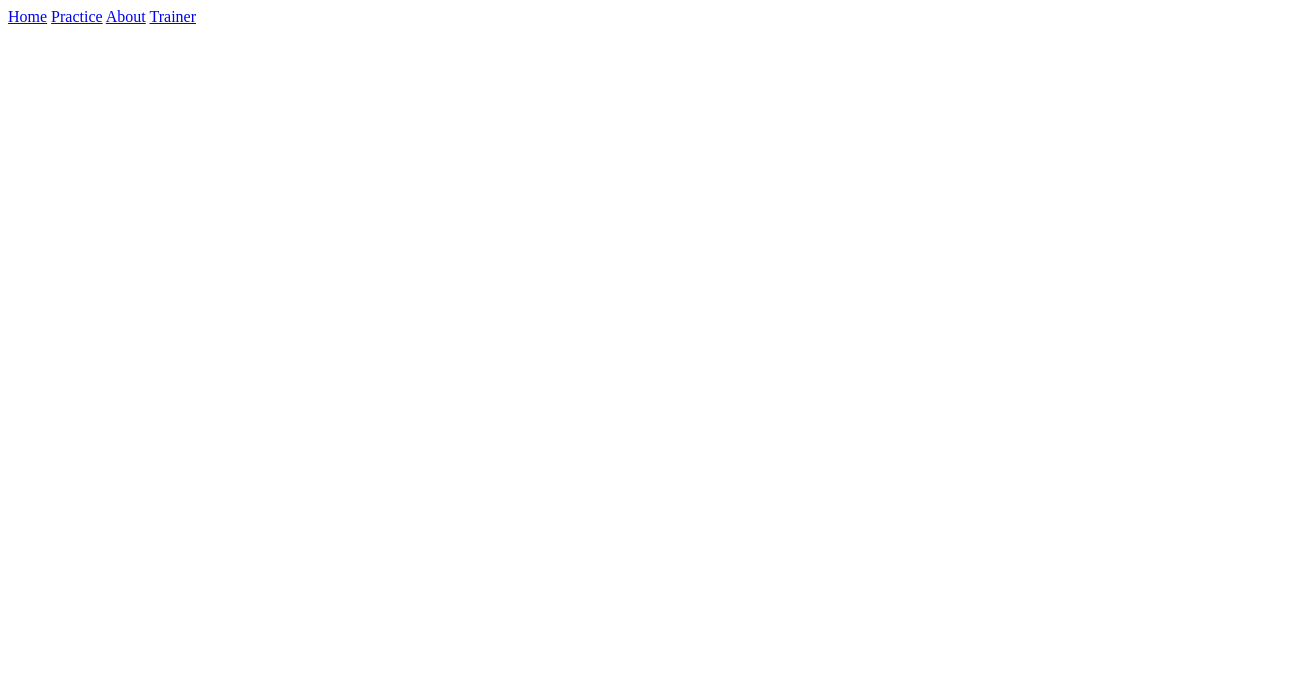
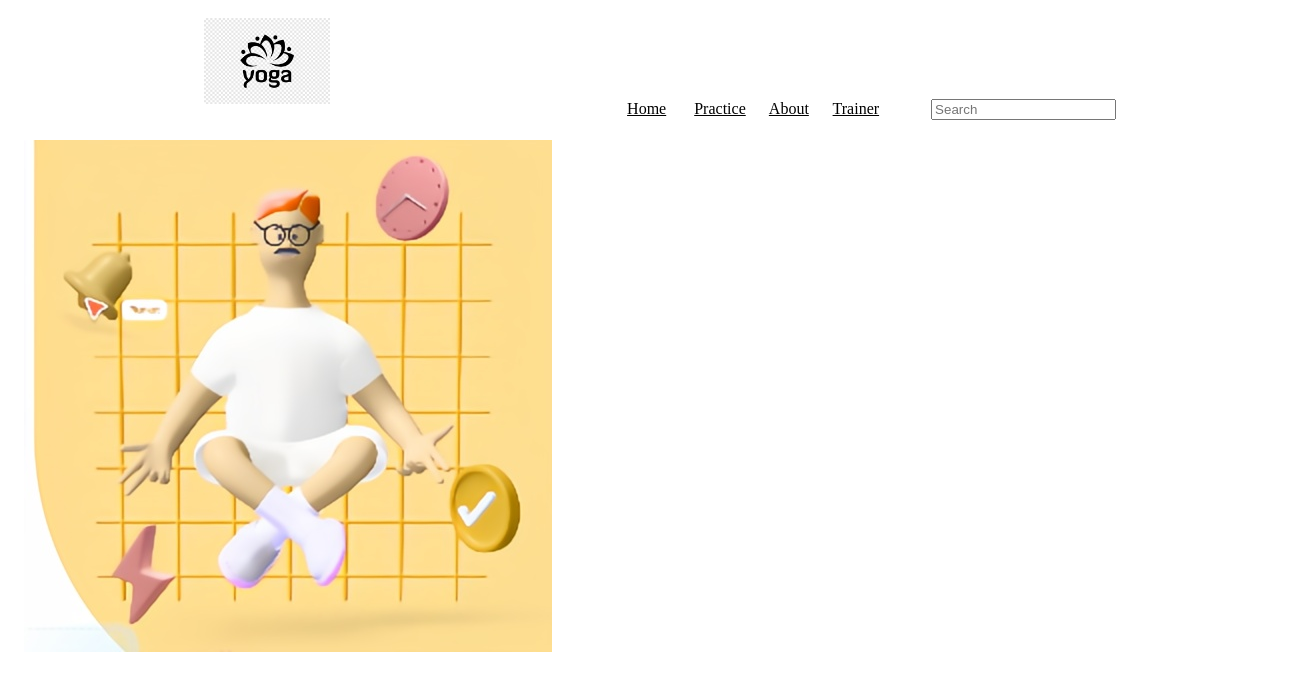
Before and after one commit to Valentine-Nkatha/collaboration-assignment-1, a plain HTML site: page index.html in a window 1280 px wide. Shown: the whole page, 1304 px wide, since content can reach past the window. Drawn offline with Linux system fonts and the light colour scheme.

Commit message:
worked on index.html

```diff
--- a/index.html
+++ b/index.html
@@ -1,18 +1,26 @@
 <!DOCTYPE html>
 <html lang="en">
-<head>
-    <meta charset="UTF-8">
-    <meta name="viewport" content="width=device-width, initial-scale=1.0">
+  <head>
+    <meta charset="UTF-8" />
+    <meta name="viewport" content="width=device-width, initial-scale=1.0" />
     <title>Yoga</title>
-    <link rel="stylesheet" href="">
-</head>
-<body>
-    <div class="navbar">
-        <a href="#">Home</a>
-        <a href="#">Practice</a>
-        <a href="#">About</a>
-        <a href="#">Trainer</a>
-        <a href="#"></a>
+    <link rel="stylesheet" href="styles.css" />
+  </head>
+  <body>
+    <nav class="navbar">
+    <img src="logo.png" alt="logo" class="logo">
+      <a href="#">Home</a>&nbsp;&nbsp;&nbsp;&nbsp;&nbsp;&nbsp;
+      <a href="#">Practice</a>&nbsp;&nbsp;&nbsp;&nbsp;&nbsp;
+      <a href="#">About</a>&nbsp;&nbsp;&nbsp;&nbsp;&nbsp;
+      <a href="#">Trainer</a>&nbsp;&nbsp;&nbsp;&nbsp;&nbsp;
+      <a href="#"></a>&nbsp;&nbsp;&nbsp;&nbsp;&nbsp;&nbsp;
+      <input type="search" class="search" placeholder="Search" />
+    </nav>
+
+    <div id="maindiv">
+
+        <div><img src="yogayoga.jpeg" alt="yoga" class="yoga"></div>
+
     </div>
-</body>
+  </body>
 </html>
--- a/styles.css
+++ b/styles.css
@@ -0,0 +1,22 @@
+.navbar {
+  text-align: center;
+}
+
+a {
+  color: black;
+}
+.logo {
+  margin-right: 20%;
+  padding: 10px 40px;
+  width: 10%;
+  height: 10%;
+}
+.yoga {
+
+}
+#maindiv{
+    display: grid;
+    grid-template-columns: 50% 50%;
+    width: 100%;
+    padding: 20px 16px;
+}
```
Also changed, not shown: logo.png (added), yogayoga.jpeg (added).
